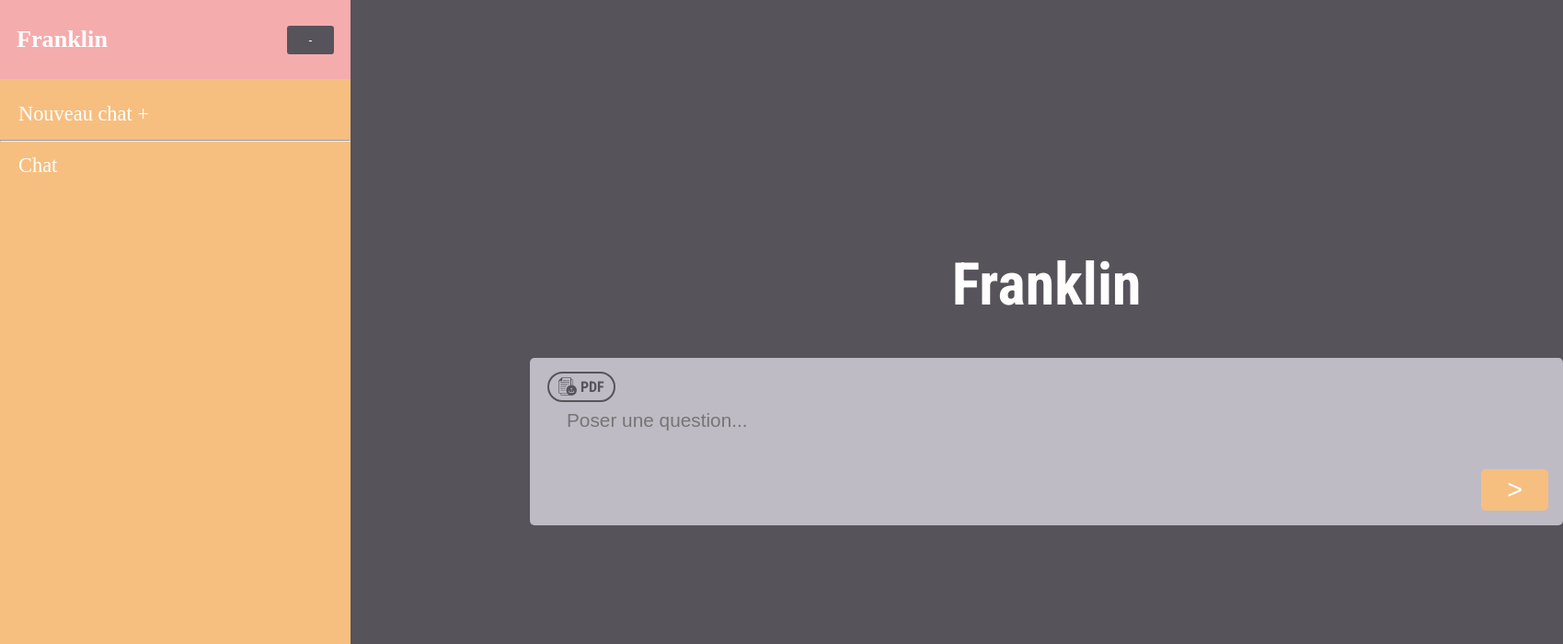
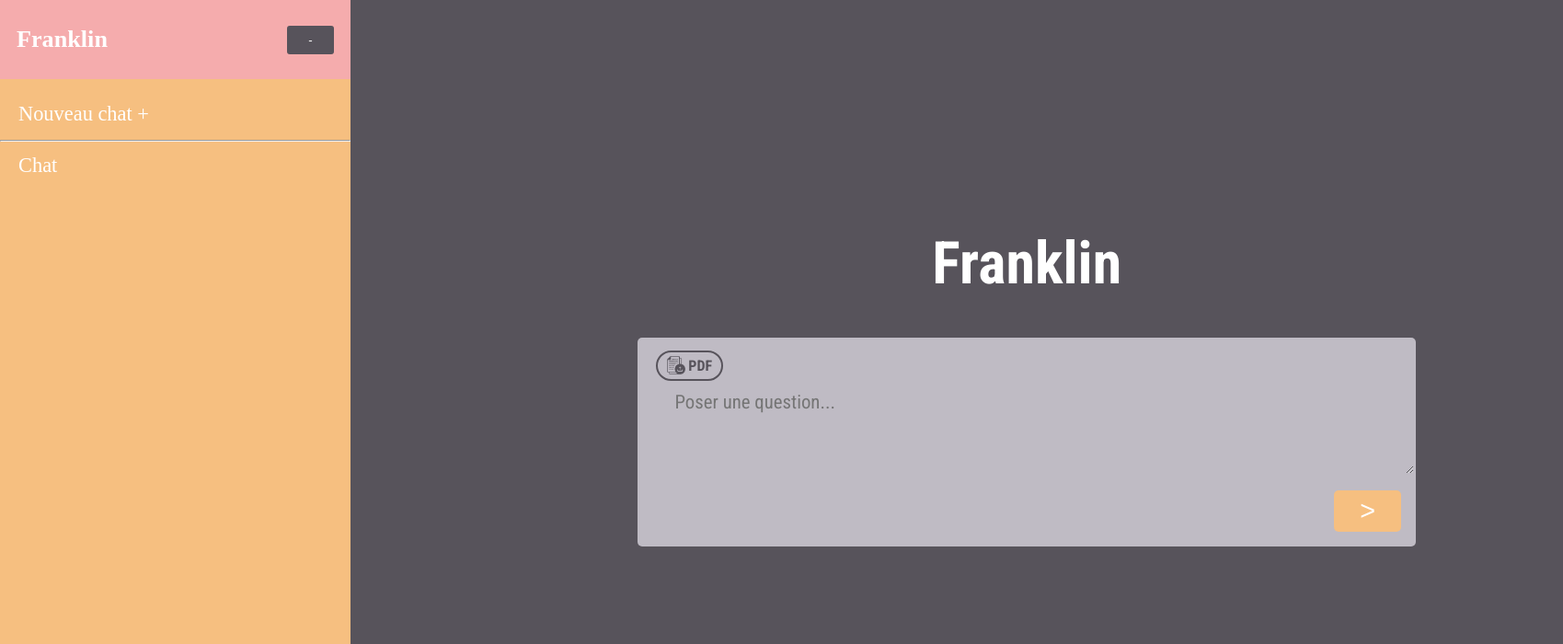
Before and after one commit to PASTY667/Chatbot-ProjetE6-Groupe1, a Next.js app in the folder react/: page / in a window 1280 px wide. Shown: the top 700 px of the page at 92% size, 1699 px wide, since content can reach past the window. Built offline with nearby package versions, Linux system fonts and the light colour scheme; a web font is replaced by a local one.

Commit message:
Modif input
- Modification de input à textarea

```diff
--- a/react/app/index/index.module.css
+++ b/react/app/index/index.module.css
@@ -11,7 +11,8 @@ body {
 .newchatPage {
   text-align: center;
   font-size: 2rem;
-  width: 80%;
+  width: 100%;
+  justify-items: center;
   margin: 0em 12em;
 
   .newchatHeader {
@@ -28,6 +29,9 @@ body {
     }
   }
 
+  .grid {
+    width: 19.5%;
+    justify-self: end;
     .message {
       color: white;
       justify-self: end;
@@ -37,6 +41,7 @@ body {
       border-radius: 5px;
       box-shadow: 0px 0px 5px 0px var(--pink-background-color);
     }
+  }
 
   .newchatInput {
     color: var(--dark-text-color);
@@ -44,6 +49,7 @@ body {
     padding: 0.2em 0.5em 0.5em 0.6em;
     border-radius: 5px;
     text-align: justify;
+    width: 75%;
 
     input[type="file"] {
       display: none;
--- a/react/app/index/index.tsx
+++ b/react/app/index/index.tsx
@@ -41,7 +41,7 @@ export default function Index() {
           <h1 className={style.newchatTitle}>Franklin</h1>
         </div>
 
-        <Grid>
+        <Grid className={style.grid}>
           {messages.map((msg, index) => (
             <div className={style.message} key={index}>{msg.content}</div>
           ))}
--- a/react/components/ChatInput/chatInput.module.css
+++ b/react/components/ChatInput/chatInput.module.css
@@ -2,12 +2,18 @@
   padding: 0;
 
   .textInput {
-    color:var(--light-text-color);
+    font-family: var(--primary-font-family);
+    color: var(--light-text-color);
     border: none;
     box-shadow: none;
     background-color: var(--grey-background-color);
     font-size: 1.3rem;
-    padding: 0.2em 15em 2em 1em;
+    padding: 0.2em 2em 2em 1em;
+    margin: 10px 0px;
+    width: 94%;
+    /* word-wrap: break-word;
+    overflow-wrap: break-word;
+    white-space: pre-wrap; */
   }
 
   .textInput:focus {
@@ -16,7 +22,7 @@
   }
 
   .submitButton {
-    color:var(--light-text-color);
+    color: var(--light-text-color);
     background-color: var(--lightOrange-background-color);
     border: none;
     border-radius: 5px;
--- a/react/components/ChatInput/chatInput.tsx
+++ b/react/components/ChatInput/chatInput.tsx
@@ -22,9 +22,8 @@ export default function ChatInput({ onSend }: Props) {
   return (
     <div className={style.chatInput}>
       {/* Configuration du champ d'input */}
-      <input
+      <textarea
         className={style.textInput}
-        type="text"
         value={message}
         onChange={(e) => setMessage(e.target.value)}
         placeholder="Poser une question..."
```
Lines whose indentation alone changed are shown as unchanged.
